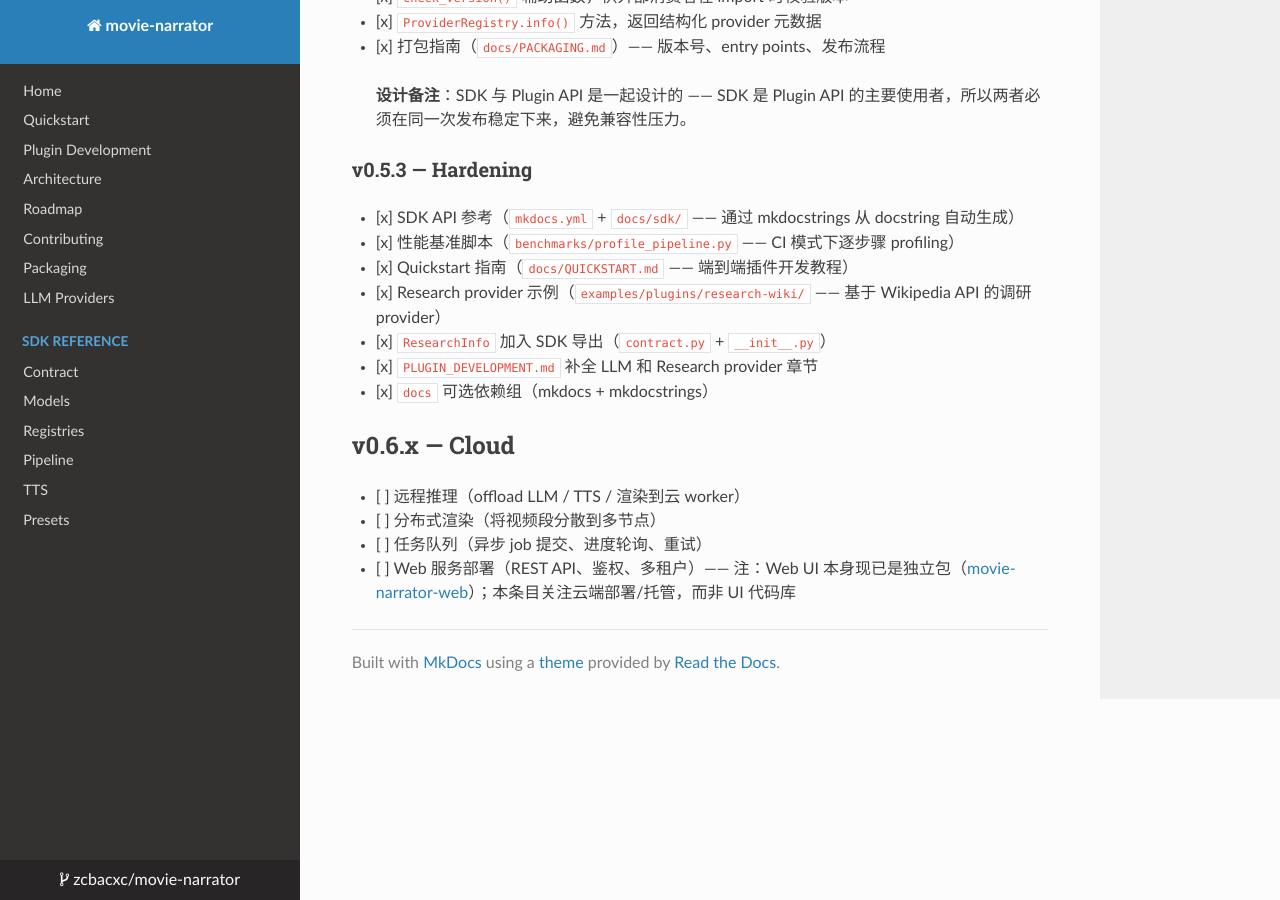
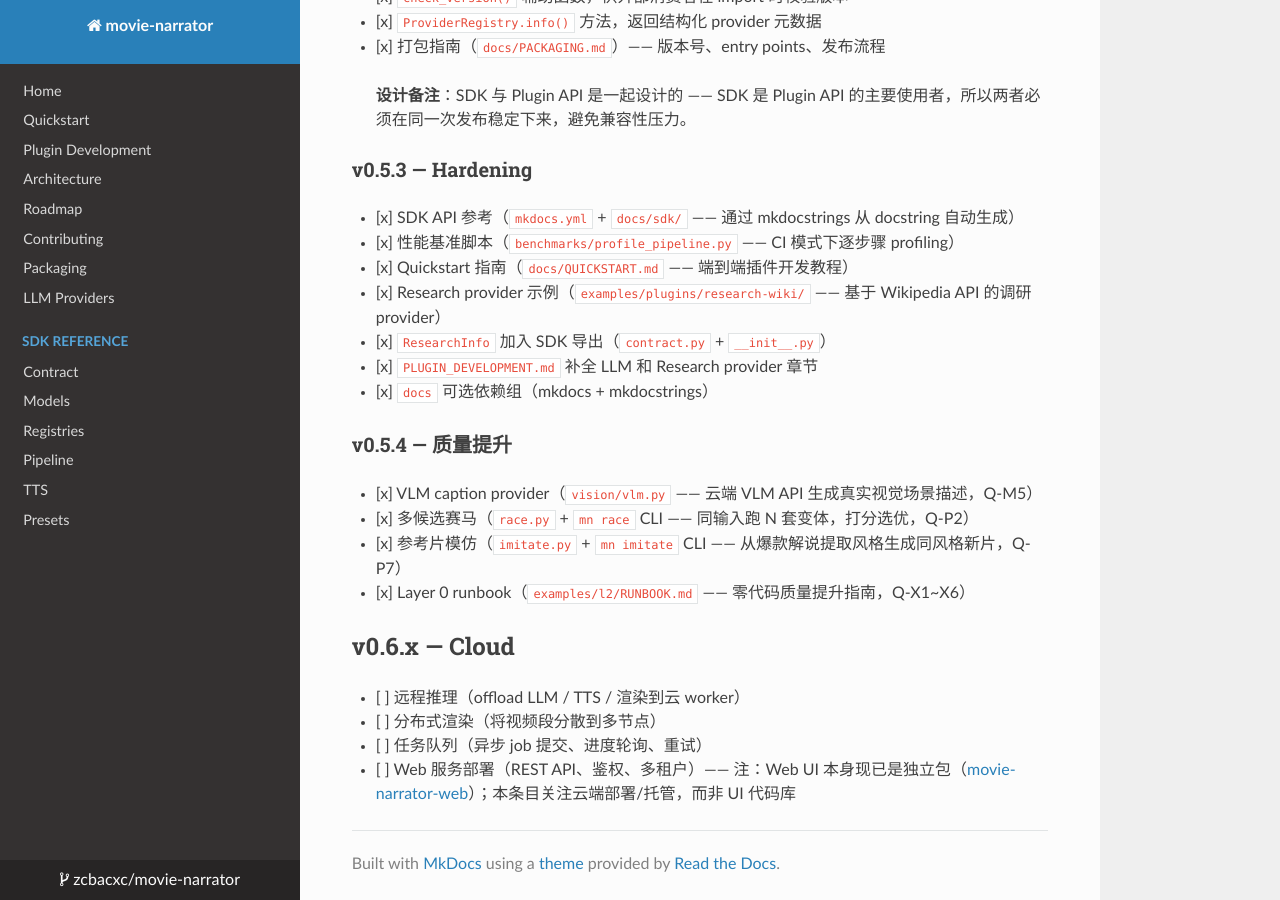
Before and after one commit to zcbacxc/movie-narrator, an MkDocs documentation site: the page built from docs/ROADMAP.zh-CN.md, in a window 1280 px wide and 900 px high, scrolled down 3966 px. Built offline with MkDocs 1.6.1, drawn with Linux system fonts in a browser that asks for light colours; nearby versions of some CDN libraries; a script that is not in the unit is left out.

Commit message:
release(v0.5.4): quality uplift — Q-M5/Q-P2/Q-P7/Q-X1~X6
Version bump 0.5.3 -> 0.5.4 with documentation updates:
- CHANGELOG: v0.5.4 section with all new features
- ROADMAP.md/zh-CN: v0.5.4 Quality Uplift section
- .env.example: MN_VLM_* environment variables
- job.example.yaml: vision_captioner param documentation
- README.md: mn race, mn imitate, VLM captioning sections
- cli-usage.sh: race and imitate command examples
- CONTRACT_VERSION unchanged (0, 5, 1) — no SDK surface changes

```diff
--- a/docs/ROADMAP.zh-CN.md
+++ b/docs/ROADMAP.zh-CN.md
@@ -159,6 +159,13 @@
 - [x] `PLUGIN_DEVELOPMENT.md` 补全 LLM 和 Research provider 章节
 - [x] `docs` 可选依赖组（mkdocs + mkdocstrings）
 
+### v0.5.4 — 质量提升
+
+- [x] VLM caption provider（`vision/vlm.py` —— 云端 VLM API 生成真实视觉场景描述，Q-M5）
+- [x] 多候选赛马（`race.py` + `mn race` CLI —— 同输入跑 N 套变体，打分选优，Q-P2）
+- [x] 参考片模仿（`imitate.py` + `mn imitate` CLI —— 从爆款解说提取风格生成同风格新片，Q-P7）
+- [x] Layer 0 runbook（`examples/l2/RUNBOOK.md` —— 零代码质量提升指南，Q-X1~X6）
+
 ## v0.6.x — Cloud
 
 - [ ] 远程推理（offload LLM / TTS / 渲染到云 worker）
--- a/pyproject.toml
+++ b/pyproject.toml
@@ -4,7 +4,7 @@ build-backend = "setuptools.build_meta"
 
 [project]
 name = "movie-narrator"
-version = "0.5.3"
+version = "0.5.4"
 description = "Generate narrated movie recap videos from a single prompt."
 readme = "README.md"
 license = {text = "AGPL-3.0"}
```
Also changed, not shown: CHANGELOG.md (+23 -0 lines), README.md (+31 -0 lines), docs/ROADMAP.md (+7 -0 lines), 3 other files.
